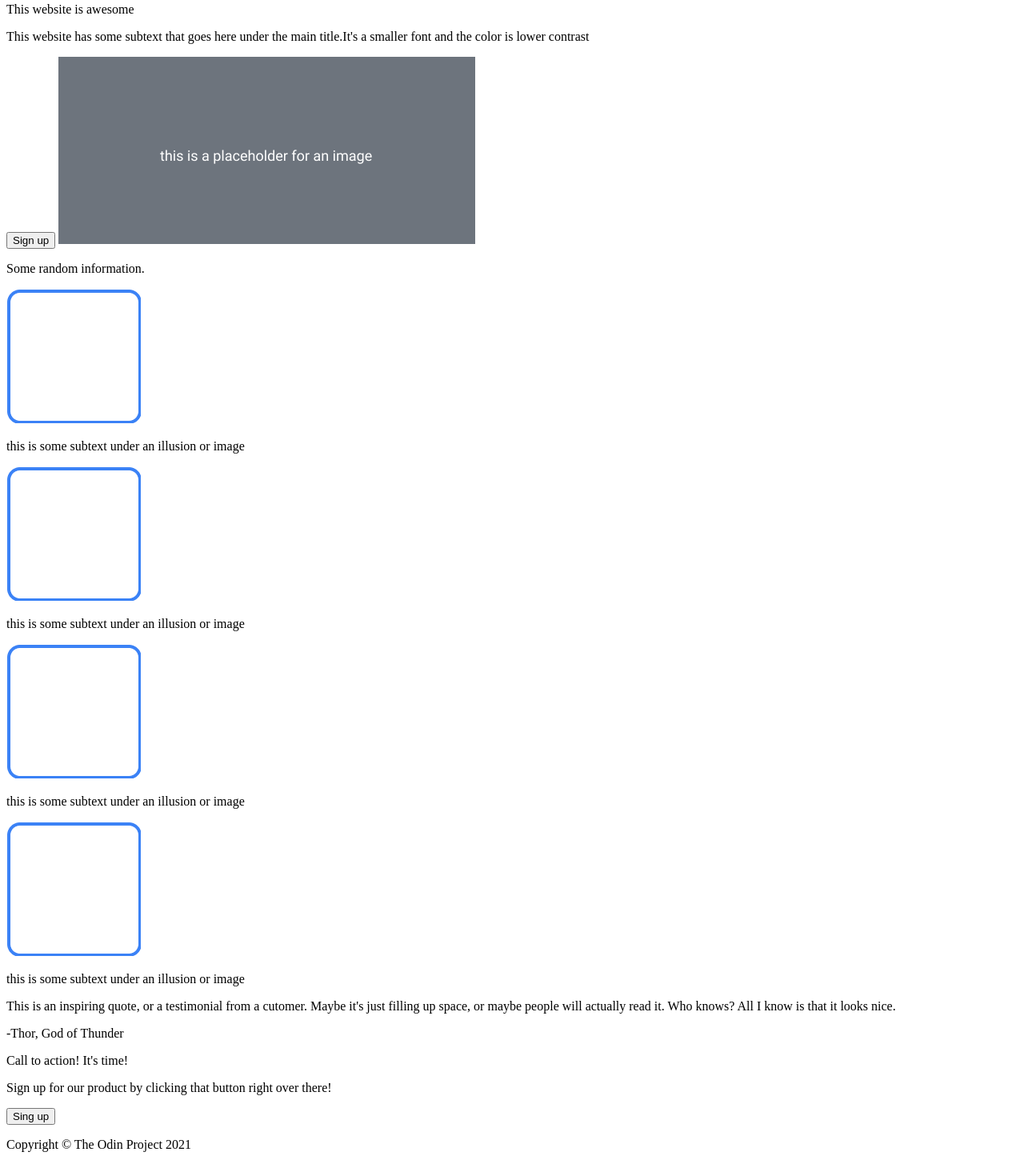
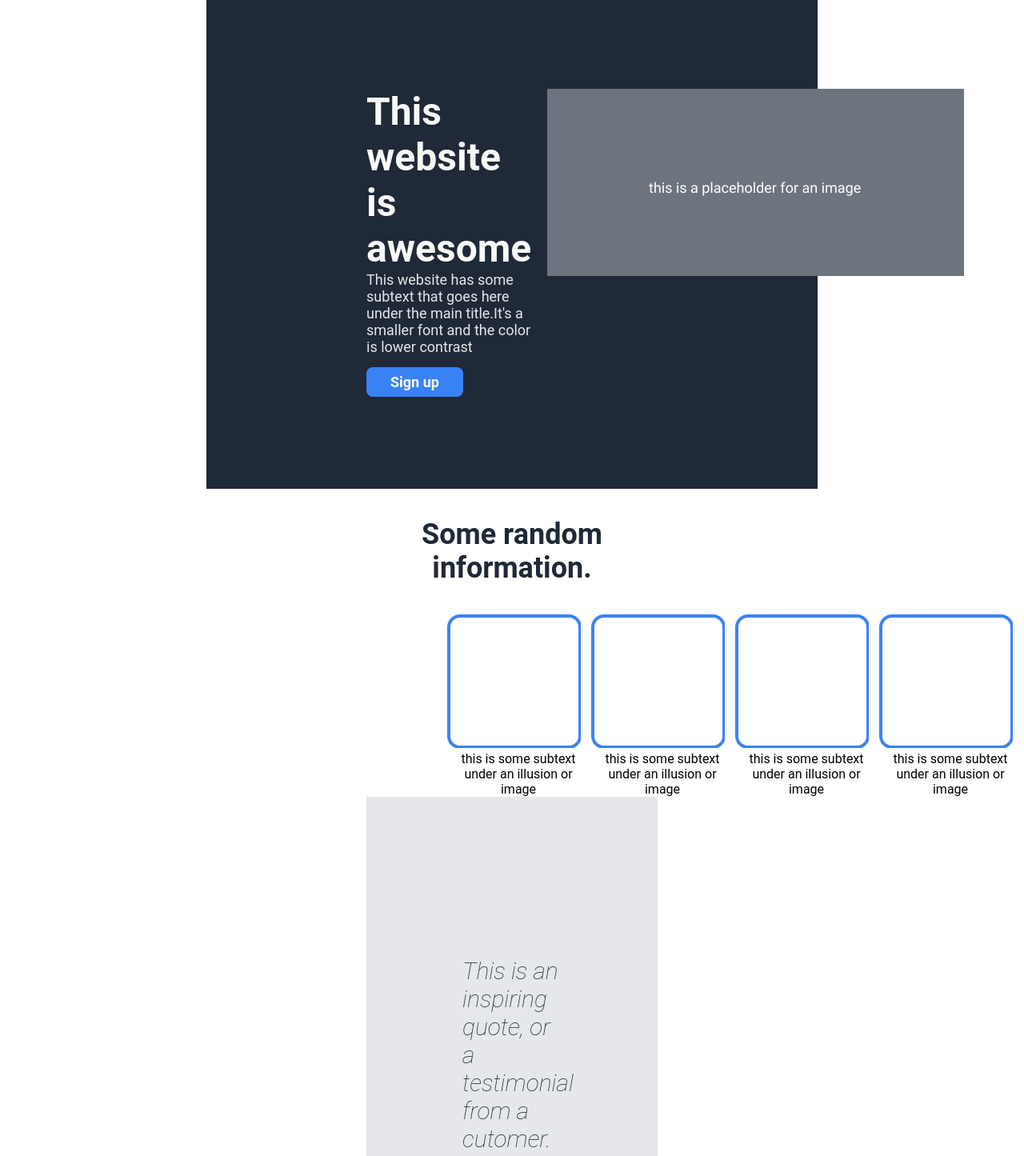
Before and after one commit to montedeu/Landing-Page, a plain HTML site: page index.html in a window 1280 px wide. Shown: the part 101-1546 px from the top of the page at 80% size. Drawn offline with Linux system fonts and the light colour scheme.

Commit message:
Completed the style of the web page

```diff
--- a/index.html
+++ b/index.html
@@ -4,59 +4,66 @@
     <meta charset="UTF-8">
     <meta name="viewport" content="width=device-width, initial-scale=1.0">
     <title>Landing Page</title>
+    <link rel="stylesheet" href="style.css">
 </head>
 <body>
     <header>
-        <div>
-            <ul>
-                <li>Header Logo</li>
+        <div id="header-bar">
+            <div id="header-logo">
+                <p>Header Logo</p>
+            </div>
+            <div>
+            <ul id="header-links">
                 <li>header link one</li>
                 <li>header link two</li>
                 <li>header link three</li>
             </ul>
+            </div>
         </div>
-        <div>
-            <span>
-                <p>This website is awesome</p>
-                <p>This website has some subtext that goes here under the main title.It's a smaller font and the color is lower contrast</p>
-                <button>Sign up</button>
-            </span>
-            <span>
+        <div id="header-body">
+            <div>
+                <p id="header-main-text">This website is awesome</p>
+                <p id="header-secondary-text">This website has some subtext that goes here under the main title.It's a smaller font and the color is lower contrast</p>
+                <button id="header-button">Sign up</button>
+            </div>
+            <div>
                 <img src="images/image-placeholder.png">
-            </span>
+            </div>
         </div>
     </header>
     <main>
-        <div>
-            <p>Some random information.</p>
+        <p id="information-header-text">Some random information.</p>
+        <div id="information-section">
             <div>
                 <img src="images/image-placeholder(2).png">
-                <p>this is some subtext under an illusion or image</p>
+                <p class="sub-text">this is some subtext under an illusion or image</p>
             </div>
             <div>
                 <img src="images/image-placeholder(2).png">
-                <p>this is some subtext under an illusion or image</p>
+                <p class="sub-text">this is some subtext under an illusion or image</p>
             </div>
             <div>
                 <img src="images/image-placeholder(2).png">
-                <p>this is some subtext under an illusion or image</p>
+                <p class="sub-text">this is some subtext under an illusion or image</p>
             </div>
             <div>
                 <img src="images/image-placeholder(2).png">
-                <p>this is some subtext under an illusion or image</p>
+                <p class="sub-text">this is some subtext under an illusion or image</p>
             </div>
         </div>
-        <div>
-            <p>This is an inspiring quote, or a testimonial from a
+        <div id="quote">
+            <p id="quote-text">This is an inspiring quote, or a testimonial from a
                 cutomer. Maybe it's just filling up space, or maybe
                 people will actually read it. Who knows? All I know
                 is that it looks nice.</p>
-            <p>-Thor, God of Thunder</p>
+            <p id="quote-author">-Thor, God of Thunder</p>
         </div>
-        <div id="sign-up-block">
-            <p>Call to action! It's time!</p>
-            <p>Sign up for our product by clicking that button right over there!</p>
-            <button>Sing up</button>
+        <div id="call-to-action">
+            <div>
+                <p id="call-to-action-header"><strong>Call to action! It's time!</strong></p>
+                <p id="call-to-action-text">Sign up for our product by clicking that button right over there!</p>
+            </div>
+            <button id="signup-button">Sing up</button>
         </div>
     </main>
     <footer>
--- a/style.css
+++ b/style.css
@@ -0,0 +1,149 @@
+* {
+    font-family: 'Roboto', sans-serif;
+}
+
+html {
+    padding: 0px 250px;
+}
+
+header {
+    background-color: #1F2937;
+    color: #F9FAF8;
+    padding: 0px 200px;
+}
+
+ul li {
+    display: inline;
+}
+
+#header-bar {
+    display: flex;
+    flex: 1;
+    justify-content: space-between;
+    align-items: center;
+}
+
+#header-body {
+    padding: 100px 0px;
+    display: flex;
+    flex: 1;
+    justify-content: space-between;
+    gap: 20px;
+}
+
+#header-logo {
+    font-size: 24px;
+    font-weight: bolder;
+}
+
+#header-links, #header-secondary-text {
+    font-size: 18px;
+    color: #E5E7EB;
+    margin: 0;
+}
+
+#header-links {
+    display: flex;
+    flex: 1;
+    gap: 20px;
+    justify-content: space-between;
+}
+
+#header-main-text {
+    font-size: 48px;
+    font-weight: bolder;
+    margin: 0;
+}
+
+#header-button {
+    background-color: #3882F6;
+    color: #F9FAF8;
+    padding: 8px 30px;
+    border-radius: 8px;
+    border: 0;
+    font-weight: bold;
+    font-size: 18px;
+    margin: 15px 0px;
+}
+
+main {
+    padding: 0px 200px;
+}
+
+#information-header-text {
+    font-size: 36px;
+    font-weight: bolder;
+    color: #1F2937;
+    text-align: center;
+}
+
+#information-section {
+    display: flex;
+    flex: 1;
+    padding: 0px 100px;
+    justify-content: space-around;
+}
+
+.sub-text {
+    width: 180px;
+    text-align: center;
+    margin: 0;
+}
+
+#quote {
+    padding: 200px 120px;
+    background-color: #E5E7EB;
+}
+
+#quote-text {
+    font-size: 30px;
+    font-style: italic;
+    font-weight: lighter;
+    color: #1F2937;
+    margin: 0;
+}
+
+#quote-author {
+    font-size: 24px;
+    font-weight: bolder;
+    text-align: end;
+    margin: 0;
+    padding: 0px 50px;
+}
+
+#call-to-action {
+    display: flex;
+    flex: 1;
+    background-color: #3882F6;
+    color: #F9FAF8;
+    padding: 50px 100px;
+    justify-content: space-between;
+    margin-bottom: 100px;
+}
+
+#signup-button {
+    border-radius: 8px;
+    background-color: #3882F6;
+    color: #F9FAF8;
+    border-color: #F9FAF8;
+    border-style: solid;
+    font-size: 18px;
+    font-weight: 600;
+    padding: 0px 30px;
+}
+
+footer {
+    background-color: #1F2937;
+    color: #F9FAF8;
+    text-align: center;
+    padding: 30px;
+}
+
+#call-to-action-header {
+    font-size: 20px;
+    margin: 0;
+}
+
+#call-to-action-text {
+    margin: 0;
+}
```
